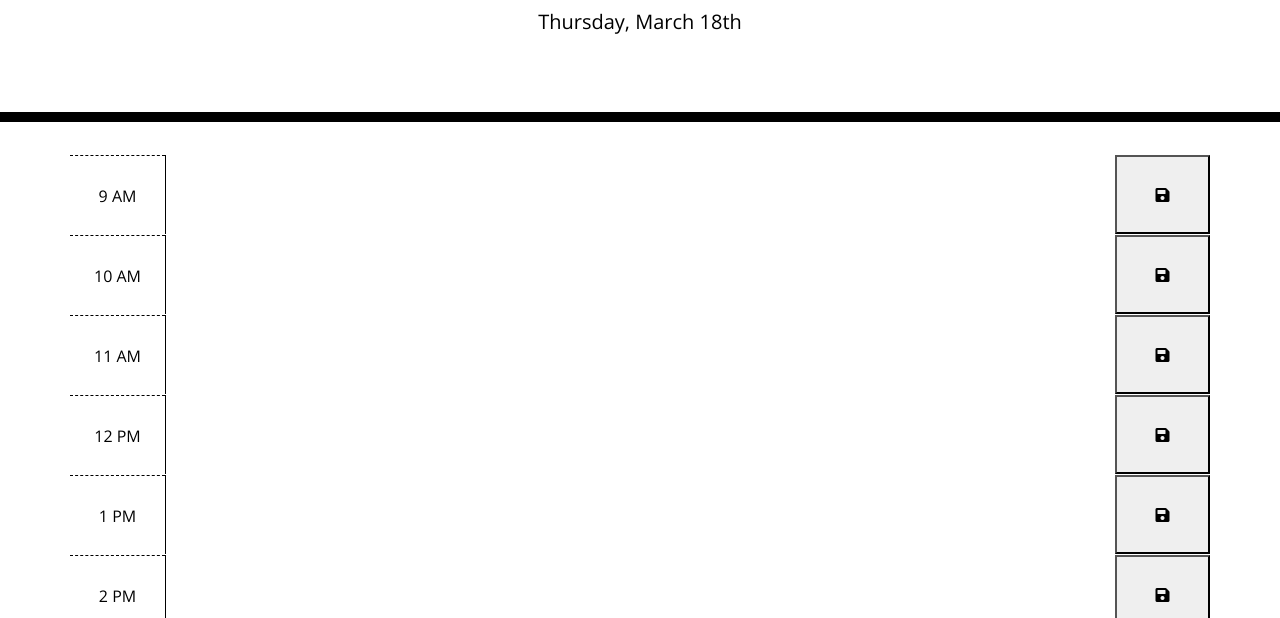
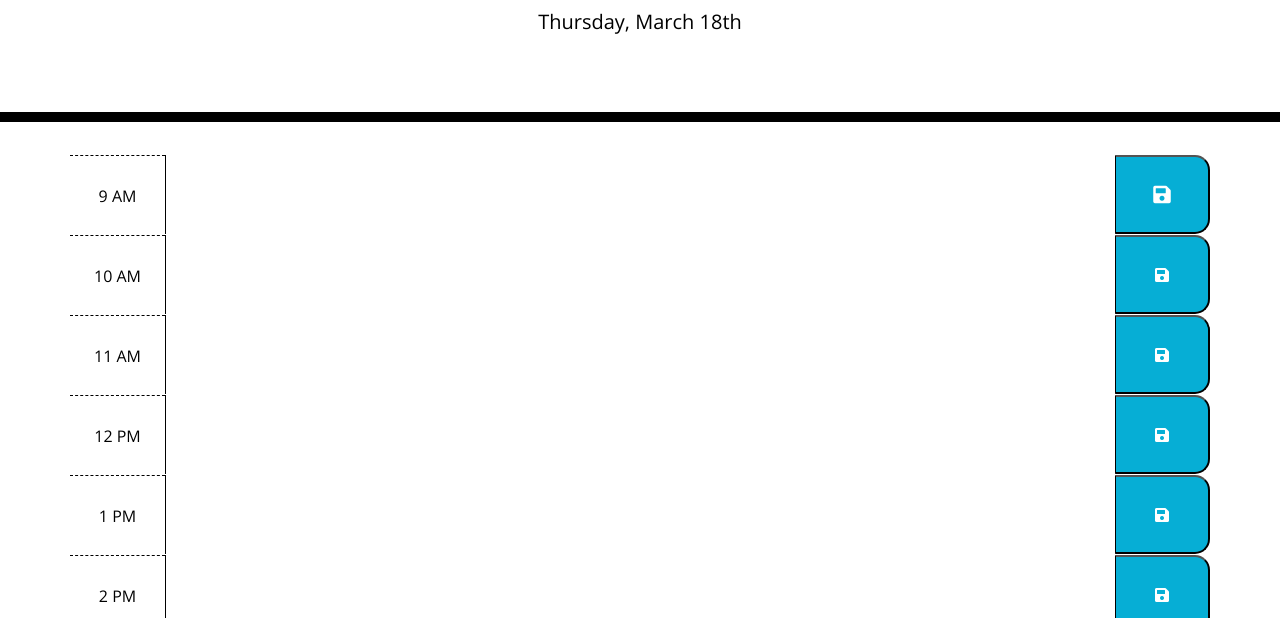
Before and after one commit to JadaE789/dailyCalendar_hw5, a plain HTML site: page index.html in a window 1280 px wide. In both pictures the pointer is over the icon 1162 px from the left and 376 px from the top of the page. Shown: the part 182-800 px from the top of the page. Drawn offline with nearby package versions, Linux system fonts and the light colour scheme.

Commit message:
updated and finished CSS

```diff
--- a/02-Homework/Develop/style.css
+++ b/02-Homework/Develop/style.css
@@ -57,7 +57,7 @@ textarea {
   color: white;
 }
 
-.saveBtn {
+.saveButton {
   border-left: 1px solid black;
   border-top-right-radius: 15px;
   border-bottom-right-radius: 15px;
@@ -65,7 +65,7 @@ textarea {
   color: white;
 }
 
-.saveBtn i:hover {
+.saveButton i:hover {
   font-size: 20px;
   transition: all 0.3s ease-in-out;
 }
```
